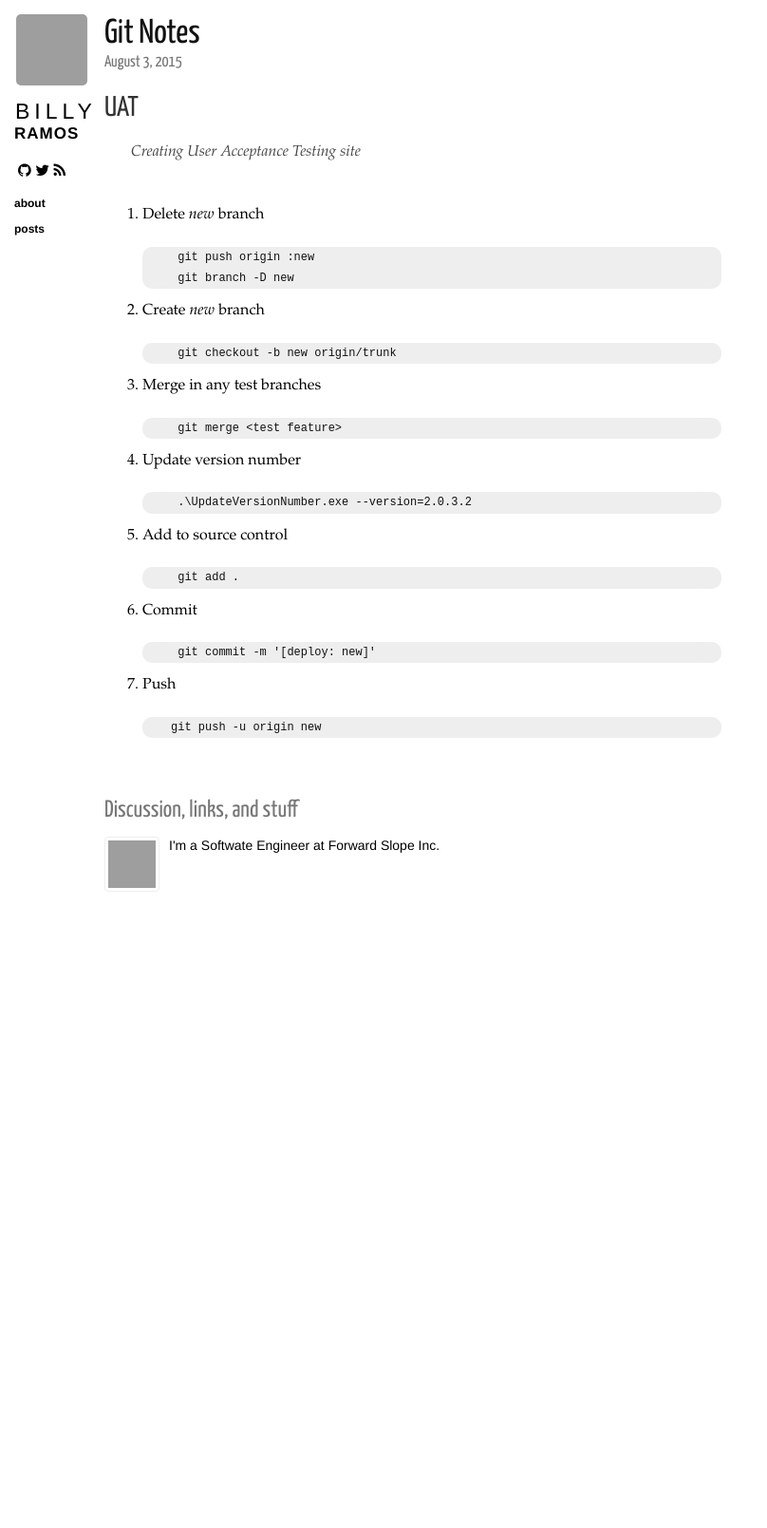
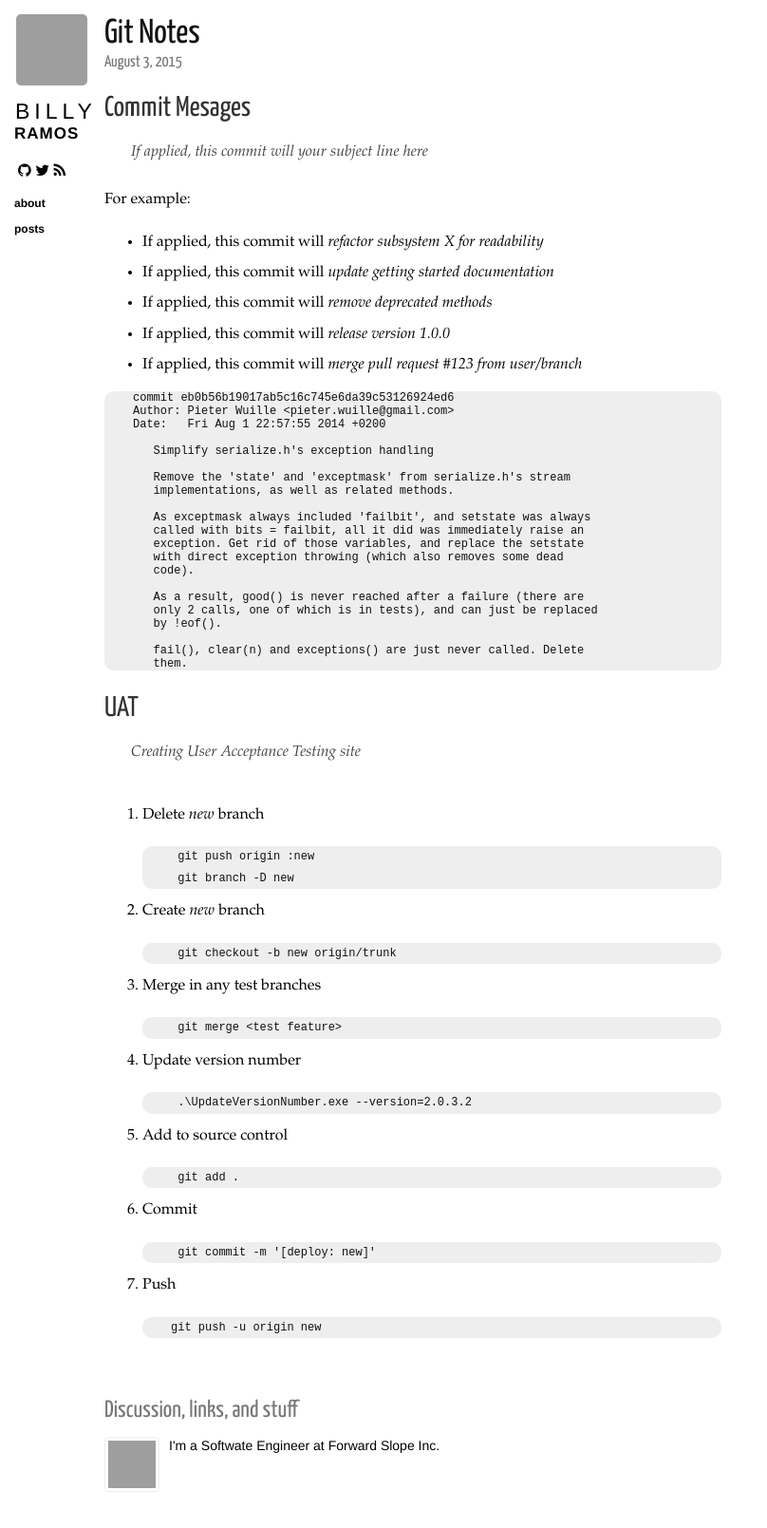
Before and after one commit to bramos-forward-slope/bramos-forward-slope.github.io, a Jekyll site: the page built from _posts/2015-08-03-git.md, in a window 1280 px wide. Shown: the whole page at 95% size, without its empty margins (0-808 px from the left). Built offline with Jekyll 4.4.1, drawn with Linux system fonts in a browser that asks for light colours; nearby versions of some CDN libraries; Markdown is read by kramdown in place of the engine named in the settings; before the commit the page ends 978 px from its top, so only the background shows below that; grey boxes are pictures that could not be loaded.

Commit message:
Add guidance on writing a good commit message

````diff
--- a/_posts/2015-08-03-git.md
+++ b/_posts/2015-08-03-git.md
@@ -3,6 +3,41 @@ layout: post
 title: Git Notes
 category: posts
 ---
+
+## Commit Mesages
+> If applied, this commit will *your subject line here*
+
+For example:
+
+- If applied, this commit will *refactor subsystem X for readability*
+- If applied, this commit will *update getting started documentation*
+- If applied, this commit will *remove deprecated methods*
+- If applied, this commit will *release version 1.0.0*
+- If applied, this commit will *merge pull request #123 from user/branch*
+
+```
+commit eb0b56b19017ab5c16c745e6da39c53126924ed6
+Author: Pieter Wuille <pieter.wuille@gmail.com>
+Date:   Fri Aug 1 22:57:55 2014 +0200
+
+   Simplify serialize.h's exception handling
+
+   Remove the 'state' and 'exceptmask' from serialize.h's stream
+   implementations, as well as related methods.
+
+   As exceptmask always included 'failbit', and setstate was always
+   called with bits = failbit, all it did was immediately raise an
+   exception. Get rid of those variables, and replace the setstate
+   with direct exception throwing (which also removes some dead
+   code).
+
+   As a result, good() is never reached after a failure (there are
+   only 2 calls, one of which is in tests), and can just be replaced
+   by !eof().
+
+   fail(), clear(n) and exceptions() are just never called. Delete
+   them.
+```
 
 ## UAT
 > Creating User Acceptance Testing site
````
